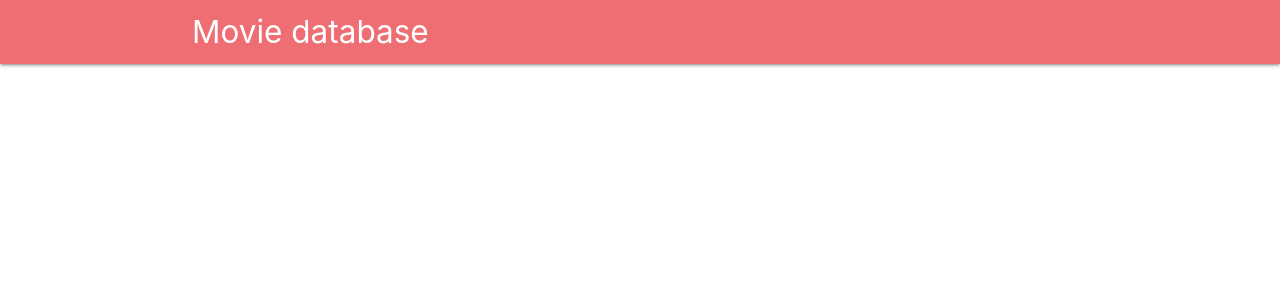
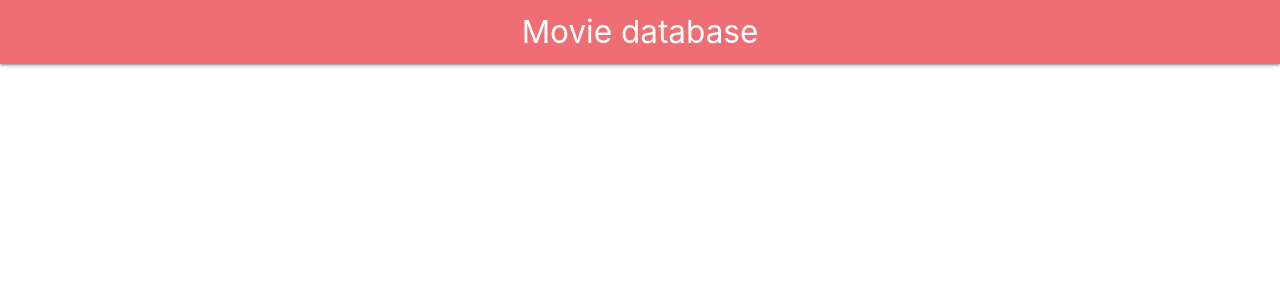
Before and after one commit to PatrykIwasieczko/Movie-database, a React (Create React App) app: page / in a window 1280 px wide. Shown: the top 300 px of the page. Built offline with nearby package versions, Linux system fonts and the light colour scheme.

Commit message:
Add materialize script and icons

```diff
--- a/public/index.html
+++ b/public/index.html
@@ -13,11 +13,16 @@
             rel="stylesheet"
             href="https://cdnjs.cloudflare.com/ajax/libs/materialize/1.0.0/css/materialize.min.css"
         />
+        <link
+            href="https://fonts.googleapis.com/icon?family=Material+Icons"
+            rel="stylesheet"
+        />
         <title>React App</title>
     </head>
 
     <body>
         <noscript>You need to enable JavaScript to run this app.</noscript>
         <div id="root"></div>
+        <script src="https://cdnjs.cloudflare.com/ajax/libs/materialize/1.0.0/js/materialize.min.js"></script>
     </body>
 </html>
--- a/src/components/Navbar.js
+++ b/src/components/Navbar.js
@@ -4,7 +4,7 @@
     return (
         <nav>
             <div className="nav-wrapper container">
-                <a href="#" className="brand-logo">
+                <a href="#" className="brand-logo center">
                     Movie database
                 </a>
             </div>
```
Also changed, not shown: src/components/SearchArea.js (added).
